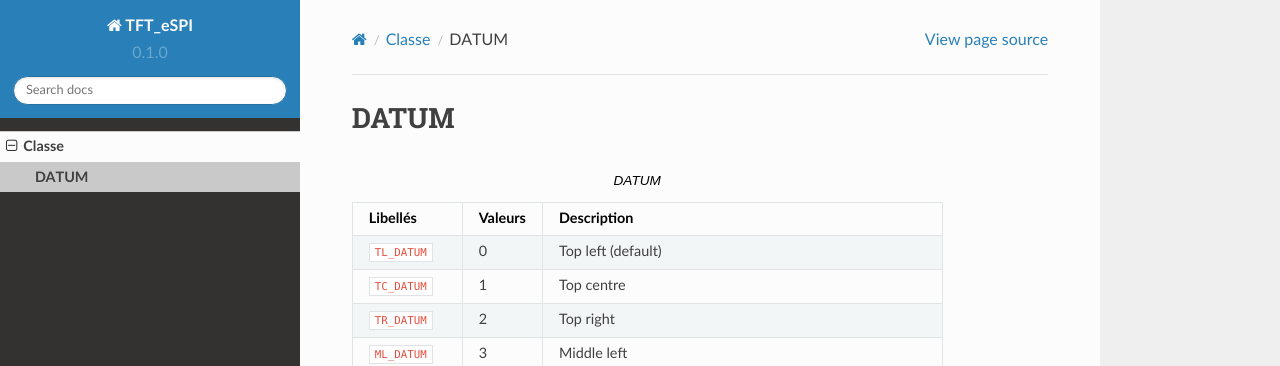
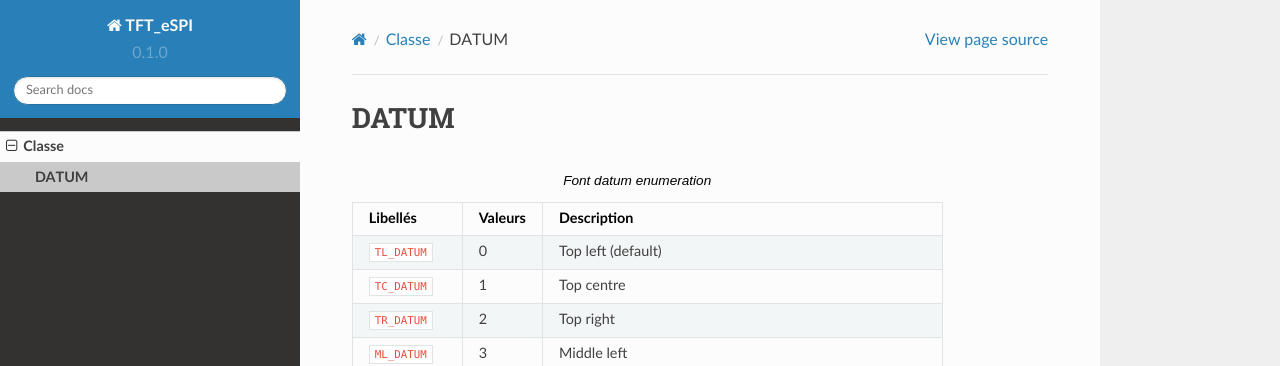
Before and after one commit to Marcussacapuces91/doc-TFT_eSPI, a Sphinx documentation site: the page built from docs/source/datum.rst, in a window 1280 px wide and 935 px high. Shown: the top 366 px of the window. Built offline with Sphinx 7.4.7 and the Read the Docs theme 2.0.0, drawn with Linux system fonts in a browser that asks for light colours.

Commit message:
Update datum.rst

```diff
--- a/docs/source/datum.rst
+++ b/docs/source/datum.rst
@@ -2,7 +2,7 @@
 =====
 
 
-.. csv-table:: DATUM
+.. csv-table:: Font datum enumeration
    :header: "Libellés", "Valeurs", "Description"
 
    ``TL_DATUM``,    0,   "Top left (default)"
```
